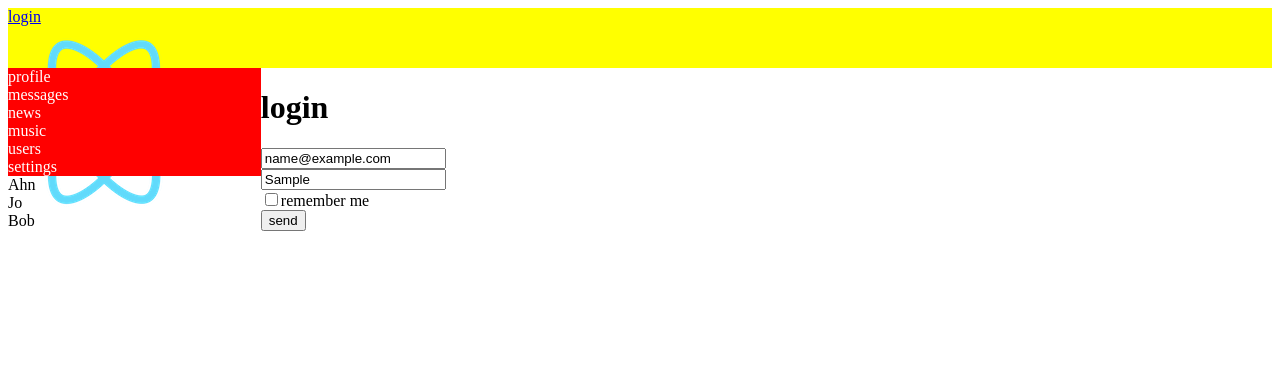
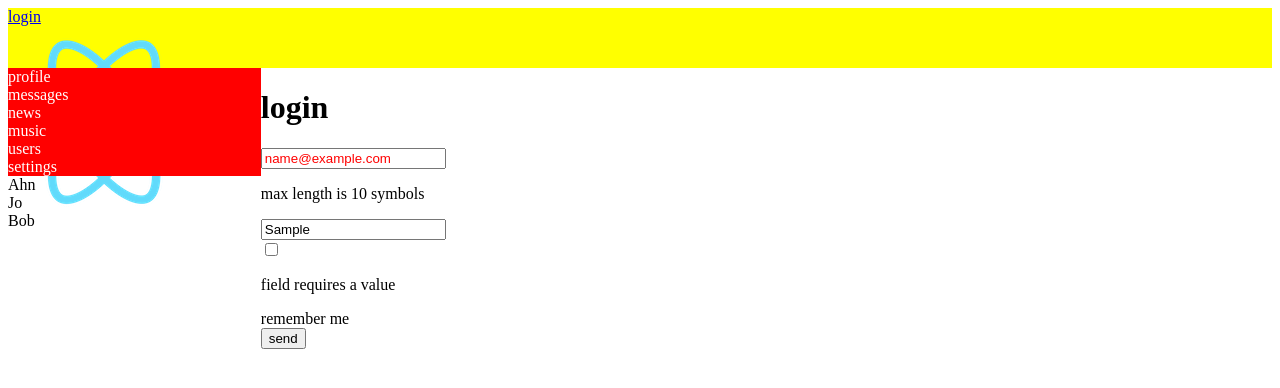
Before and after one commit to Botabay/samurai-way, a React (Create React App) app: page /login in a window 1280 px wide. Both pictures are taken after typing "name@example.com", "Sample" into the empty fields and a click on the button "send". Shown: the top 388 px of the page. Built offline with nearby package versions, Linux system fonts and the light colour scheme; no server answers.

Commit message:
lesson 77 is done, redux-form field validation

```diff
--- /dev/null
+++ b/src/common/FormControlls/FormControlls.module.css
@@ -0,0 +1,11 @@
+.formControlls {
+
+}
+
+.formControlls textarea {
+
+}
+
+.error textarea, .error input{
+    color: red;
+}
--- /dev/null
+++ b/src/common/FormControlls/FormControlls.tsx
@@ -0,0 +1,49 @@
+import s from './FormControlls.module.css'
+
+const UniForm = ({ meta,children, ...props }: any) => {
+    const hasError = meta.touched && meta.error;
+    return (
+        <div className={s.formControlls + (hasError ? ' ' + s.error : '')}>
+            {children}
+            {hasError && <p>{meta.error}</p>}
+        </div>
+    )
+}
+
+export const Textarea = (props:any) => {
+    const { textarea, meta, children, ...restProps }=props
+    return (
+        <UniForm {...props}>
+            <textarea {...textarea} {...restProps} />
+        </UniForm>
+    )
+}
+
+export const Input = (props:any) => {
+    const { input, meta, children, ...restProps }=props
+    return (
+        <UniForm {...props}>
+            <input {...input} {...restProps} />
+        </UniForm>
+    )
+}
+
+// export const Textarea = ({ input, meta, ...props }: any) => {
+//     const hasError = meta.touched && meta.error;
+//     return (
+//         <div className={s.formControlls + (hasError ? ' '+s.error : '')}>
+//             <textarea {...input} {...props} />
+//             {hasError && <p>{meta.error}</p>}
+//         </div>
+//     )
+// }
+
+// export const Input = ({ input, meta, ...props }: any) => {
+//     const hasError = meta.touched && meta.error;
+//     return (
+//         <div className={s.formControlls + (hasError ? ' '+s.error : '')}>
+//             <input {...input} {...props} />
+//             {hasError && <p>{meta.error}</p>}
+//         </div>
+//     )
+// }
--- a/src/components/Login/Login.tsx
+++ b/src/components/Login/Login.tsx
@@ -1,17 +1,35 @@
 import { Field, reduxForm } from "redux-form"
 import { authAPI } from "../../api/api"
+import { maxLength, requiredValueValidator } from "../../utils/validators"
+import { Input } from "../../common/FormControlls/FormControlls";
 
+const maxLength10 = maxLength(10);
 const LoginForm = (props: any) => {
     return (
         <form onSubmit={props.handleSubmit}>
             <div>
-                <Field name={'email'} placeholder={'login'} component="input" />
+                <Field
+                    name={'email'}
+                    placeholder={'login'}
+                    validate={[requiredValueValidator, maxLength10]}
+                    component={Input}
+                />
             </div>
             <div>
-                <Field name={'password'} placeholder={'password'} component="input" />
+                <Field
+                    name={'password'}
+                    placeholder={'password'}
+                    validate={[requiredValueValidator, maxLength10]}
+                    component={Input}
+                    />
             </div>
             <div>
-                <Field name={'rememberMe'} component='input' type={"checkbox"} />remember me
+                <Field
+                name={'rememberMe'}
+                validate={[requiredValueValidator, maxLength10]}
+                component={Input}
+                type={"checkbox"}
+                 />remember me
             </div>
             <div>
                 <button>send</button>
--- a/src/components/content/NewItem/NewItem.tsx
+++ b/src/components/content/NewItem/NewItem.tsx
@@ -1,4 +1,6 @@
 import { Field, reduxForm } from 'redux-form'
+import { maxLength, requiredValueValidator } from '../../../utils/validators'
+import { Textarea } from '../../../common/FormControlls/FormControlls'
 
 type NewItemPropsType = {
     title: string
@@ -21,14 +23,15 @@ export const NewItem = ({
         </div>
     )
 }
-
+const maxLength10 = maxLength(10);
 const NewItemForm = (props: any) => {
     return (
         <form onSubmit={props.handleSubmit}>
             <Field
                 name={'profileTextarea'}
                 placeholder={''}
-                component="textarea"
+                component={Textarea}
+                validate={[requiredValueValidator, maxLength10]}
             />
             <div>
                 <button >send</button>
--- /dev/null
+++ b/src/utils/validators.ts
@@ -0,0 +1,7 @@
+export const requiredValueValidator = (value: string): string | undefined =>
+    !value ? 'field requires a value' : undefined
+
+export const maxLength = (length: number): (str: string) => string | undefined => (str: string) => {
+    if (str && str.length > length) return `max length is ${length} symbols`;
+    return undefined;
+}
```
